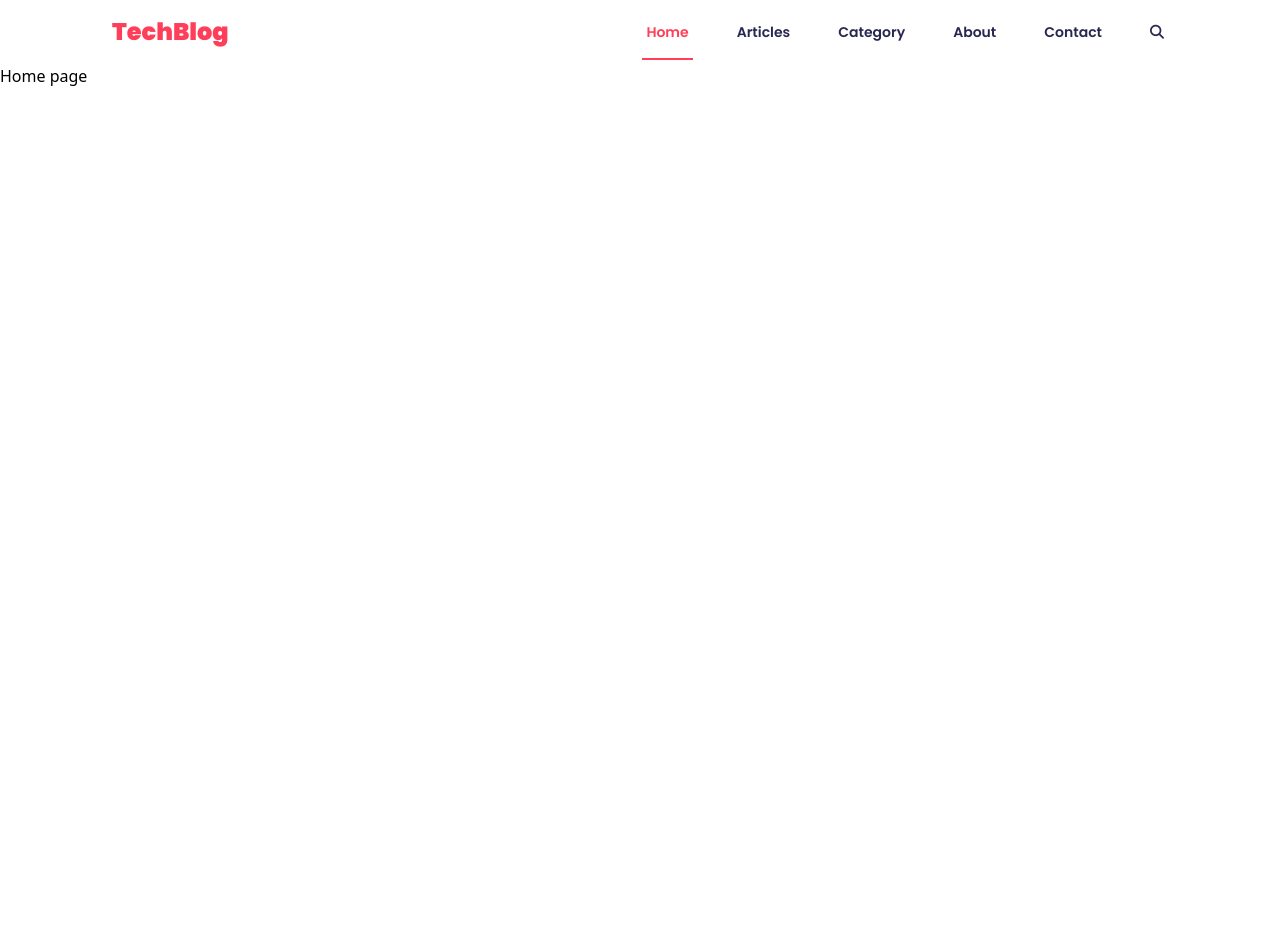
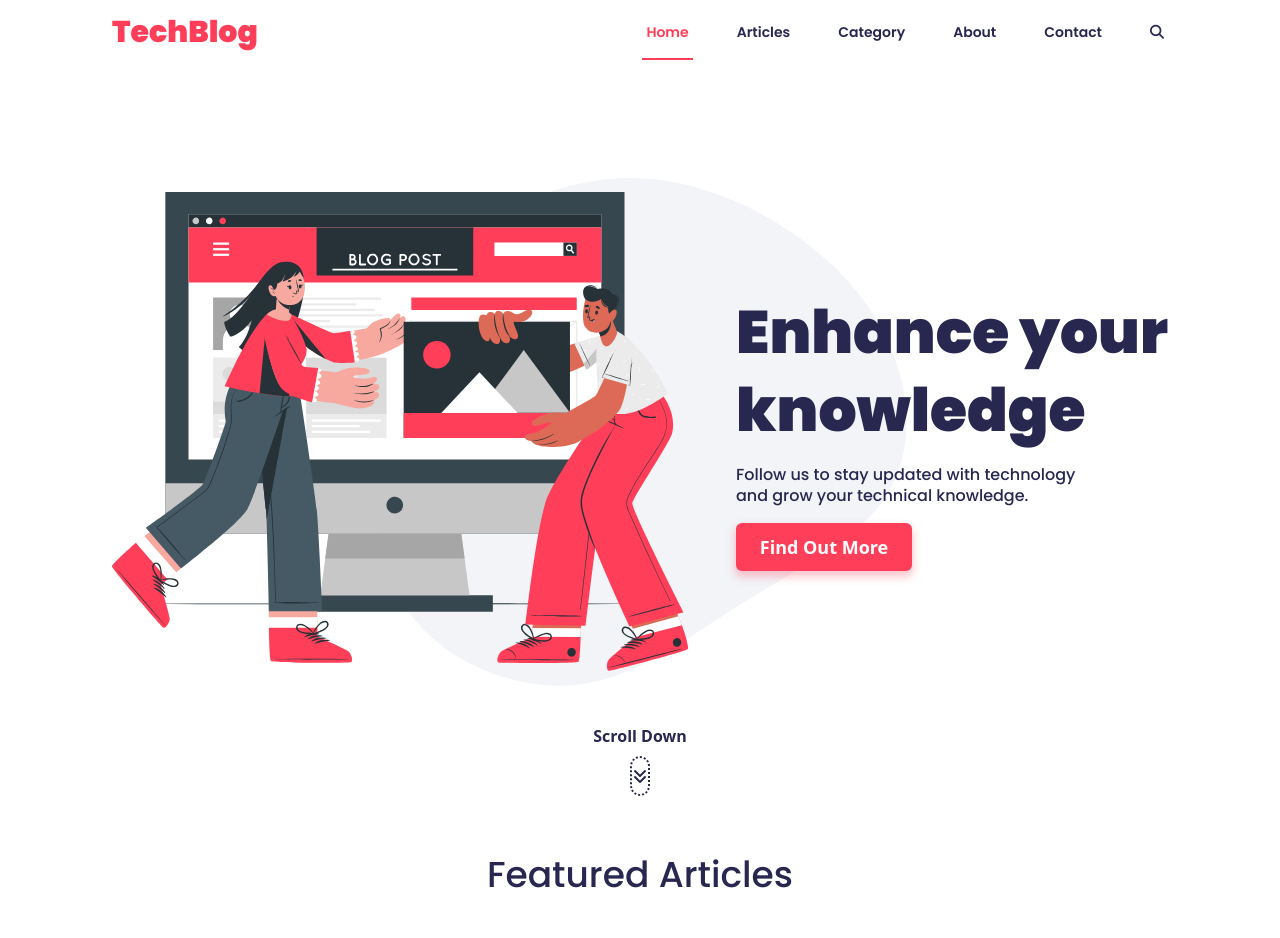
Before and after one commit to Ramanuj-1729/Tech-Blog__MERN-Tailwind, a React (Create React App) app in the folder frontend/: page / in a window 1280 px wide. Shown: the top 938 px of the page. Before the commit the page ends 800 px from the top, so only its background shows below. Built offline with nearby package versions, Linux system fonts and the light colour scheme.

Commit message:
improve home page and navbar

```diff
--- a/frontend/src/components/Navbar/Navbar.jsx
+++ b/frontend/src/components/Navbar/Navbar.jsx
@@ -4,9 +4,9 @@ import { NavLink } from 'react-router-dom'
 const Navbar = () => {
     return (
         <nav className="navbar bg-white">
-            <div className="navbar-wrapper mx-auto px-28 flex items-center justify-between h-16">
+            <div className="navbar-wrapper max-w-[1536px] mx-auto px-28 flex items-center justify-between h-16">
                 <div className="logo flex-shrink-0">
-                    <h1 className='font-poppins font-black text-2xl text-primary cursor-pointer'>TechBlog</h1>
+                    <h1 className='font-poppins font-black text-3xl text-primary cursor-pointer'>TechBlog</h1>
                 </div>
 
                 <div className="menu font-poppins">
--- a/frontend/src/pages/Home/Home.jsx
+++ b/frontend/src/pages/Home/Home.jsx
@@ -1,40 +1,43 @@
 import React from 'react';
-// import ArticleSlider from '../../components/ArticleSlider/ArticleSlider';
+import ArticleSlider from '../../components/ArticleSlider/ArticleSlider';
 
 const Home = () => {
-    return(
-        <div>Home page</div>
+    return (
+        <>
+            <section className='hero-section'>
+                <div className='flex items-center justify-center w-full h-[calc(100vh-4rem)]'>
+                    <div className="hero-bg-img flex items-center justify-center w-5/12 -z-10">
+                        <img src="/images/blob.svg" alt="hero-bg" />
+                    </div>
+
+                    <div className='hero-content absolute flex items-center space-x-12'>
+                        <div className="hero-img-area">
+                            <img className='w-[36rem]' src="/images/hero.svg" alt="hero-img" />
+                        </div>
+                        <div className="hero-text-area">
+                            <h1 className='font-poppins text-6xl font-black text-fontColor leading-[1.3] mb-4'>Enhance your <br /> knowledge</h1>
+                            <p className='font-poppins font-medium text-base mb-4 text-fontColor leading-[1.3]'>Follow us to stay updated with technology <br /> and grow your technical knowledge.</p>
+                            <button className='bg-primary rounded-md w-44 h-12 text-lg font-semibold text-white shadow-[0px_5px_8px_1px_rgba(255,63,89,0.3)] hover:bg-[#ff667a] transition-all ease-in-out delay-150'>Find Out More</button>
+                        </div>
+                    </div>
+
+                    <div className="scrollBtn absolute bottom-1 flex flex-col items-center cursor-pointer">
+                        <span className='font-semibold text-fontColor text-base'>Scroll Down</span>
+                        <div className='mt-2 w-5 h-10 border-dotted border-2 border-fontColor flex items-center justify-center rounded-xl'>
+                            <i className="fa-solid fa-angles-down text-fontColor"></i>
+                        </div>
+                    </div>
+                </div>
+            </section>
+
+            <section className='featured_articles-section mt-12'>
+                <div className="featured_articles-wrapper w-full flex items-center justify-center flex-col">
+                    <h1 className='font-poppins text-4xl font-medium text-fontColor leading-[1.5] mb-8'>Featured Articles</h1>
+                    <ArticleSlider />
+                </div>
+            </section>
+        </>
     );
-    // return (
-    //     <>
-    //         <div className="hero flex flex-col items-center">
-    //             <div className="hero-bg-img absolute top-1/2 left-1/2 -translate-y-1/2 -translate-x-1/2 -rotate-90 w-80 -z-10">
-    //                 <img src="/images/blob.svg" alt="hero-bg" />
-    //             </div>
-
-    //             <div className='main-img'>
-    //                 <img className='w-full mt-4' src="/images/hero.svg" alt="Main Img" />
-    //             </div>
-
-    //             <div className='main-text flex flex-col mx-8 mt-4'>
-    //                 <h1 className='font-poppins text-4xl font-black text-fontColor leading-snug mb-2'>Enhance your knowledge</h1>
-    //                 <p className='font-poppins font-normal text-base mb-2'>Follow us to stay updated with technology and grow your technical knowledge.</p>
-    //                 <button className='bg-primary rounded-md w-40 h-11 text-base font-semibold text-white shadow-[0px_5px_10px_1px_rgba(255,63,89,0.3)]'>Find Out More</button>
-    //             </div>
-
-    //             <div className="scrollBtn absolute bottom-1 flex flex-col items-center">
-    //                 <span className='font-semibold text-fontColor'>scroll down</span>
-    //                 <div className='mt-2 w-5 h-10 border-dotted border-2 border-fontColor flex items-center justify-center rounded-xl'>
-    //                     <i className="fa-solid fa-angles-down text-fontColor"></i>
-    //                 </div>
-    //             </div>
-    //         </div>
-    //         <div className="slider mt-28">
-    //             <ArticleSlider />
-    //         </div>
-    //     </>
-
-    // );
 }
 
 export default Home;
```
